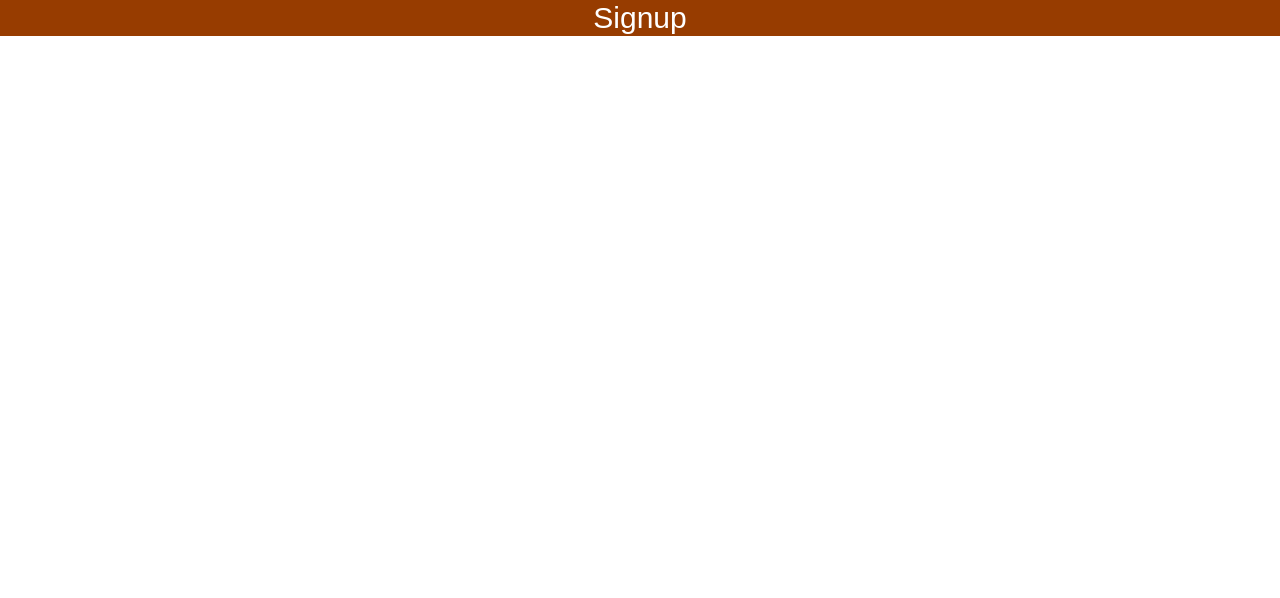
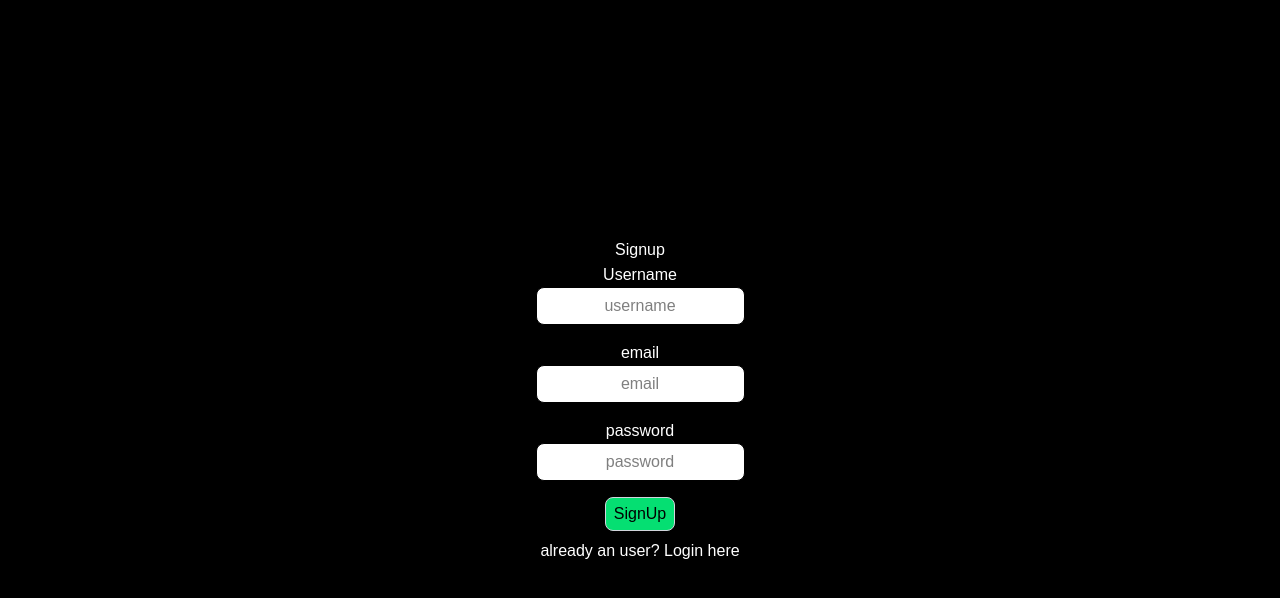
Before and after one commit to ASHUTOSH-A-49/Authenticator, a Next.js app: page /signup in a window 1280 px wide. Shown: the top 598 px of the page. Built offline with nearby package versions, Linux system fonts and the light colour scheme.

Commit message:
setting up config

```diff
--- a/package.json
+++ b/package.json
@@ -11,6 +11,7 @@
   "dependencies": {
     "axios": "^1.10.0",
     "bcrypt": "^6.0.0",
+    "bcryptjs": "^3.0.2",
     "jsonwebtoken": "^9.0.2",
     "mongoose": "^8.16.4",
     "next": "15.4.2",
--- a/src/app/login/page.tsx
+++ b/src/app/login/page.tsx
@@ -1,3 +1,57 @@
+"use client";
+import Link from "next/link";
+import React from "react";
+import { useRouter } from "next/navigation";
+import {axios} from "axios";
+
+
+
+
 export default function LoginPage(){
-    return <div className="flex-wrap bg-amber-800"><h1 className="text-center text-white text-3xl">Login</h1></div>
-}
+
+        // taking user data
+
+        const [user,setUser] = React.useState({
+                email:"",
+                password:"",
+                username:"",
+        })
+
+
+        const onSignup = async () =>{
+                // to take the data and then perfom signup
+        }
+        return(
+                <div className="flex flex-col items-center justify-center min-h-screen py-2 bg-black text-white">
+                        <h1>Login</h1>
+                        <hr />
+
+                        <label htmlFor="email">email</label>
+                        <input
+                        className="py-1.5 border mb-4 rounded-lg text-center bg-white text-black"
+                         type="text"
+                         id = "email"
+                         value = {user.email}
+                         onChange={(e)=>setUser({...user,email:e.target.value})}
+                         placeholder="email"
+                         />
+                        <label htmlFor="password">password</label>
+                        <input
+                        className="py-1.5 border mb-4 rounded-lg text-center bg-white text-black"
+                         type="password"
+                         id = "password"
+                         value = {user.password}
+                         onChange={(e)=>setUser({...user,password:e.target.value})}
+                         placeholder="password"
+                         />
+
+
+                         <button
+                         onClick={onSignup}
+                         className="p-1 mb-2 border border-gray-300 focus:outline-none rounded-lg cursor-pointer bg-green-400 text-black hover:bg-green-600 transition delay-50 duration-300 ease-in-out hover:scale-110 px-2"
+                         >Login</button>
+                         <Link href="/signup">new user? Signup here
+                         </Link>
+                </div>
+        )
+    }
--- /dev/null
+++ b/src/app/profile/[id]/page.tsx
@@ -0,0 +1,11 @@
+export default function UserProfile({params}:any){
+    return(
+        <div className="flex flex-col items-center justify-center min-h-screen py-2 ">
+
+            <h1>profile</h1>
+            <hr />
+            <p className="text-4xl">profile page <span className="text-black bg-purple-400 rounded p-1">{params.id}</span></p>
+
+        </div>
+    )
+}
--- /dev/null
+++ b/src/app/profile/page.tsx
@@ -0,0 +1,11 @@
+export default function ProfilePage(){
+    return(
+        <div className="flex flex-col items-center justify-center min-h-screen py-2 ">
+
+            <h1>profile</h1>
+            <hr />
+            <p>profile page</p>
+
+        </div>
+    )
+}
--- a/src/app/signup/page.tsx
+++ b/src/app/signup/page.tsx
@@ -1,3 +1,65 @@
+"use client";
+import Link from "next/link";
+import React from "react";
+import { useRouter } from "next/navigation";
+import {axios} from "axios";
+
+
+
+
 export default function SignupPage(){
-        return <div className="flex-wrap bg-amber-800"><h1 className="text-center text-white text-3xl">Signup</h1></div>
+
+        // taking user data
+
+        const [user,setUser] = React.useState({
+                email:"",
+                password:"",
+                username:"",
+        })
+
+
+        const onSignup = async () =>{
+                // to take the data and then perfom signup
+        }
+        return(
+                <div className="flex flex-col items-center justify-center min-h-screen py-2 bg-black text-white">
+                        <h1>Signup</h1>
+                        <hr />
+                        <label htmlFor="username">Username</label>
+                        <input
+                        className="py-1.5 border mb-4 rounded-lg text-center text-black bg-white"
+                         type="text"
+                         id = "username"
+                         value = {user.username}
+                         onChange={(e)=>setUser({...user,username:e.target.value})}
+                         placeholder="username"
+                         />
+                        <label htmlFor="email">email</label>
+                        <input
+                        className="py-1.5 border mb-4 rounded-lg text-center text-black bg-white"
+                         type="text"
+                         id = "email"
+                         value = {user.email}
+                         onChange={(e)=>setUser({...user,email:e.target.value})}
+                         placeholder="email"
+                         />
+                        <label htmlFor="password">password</label>
+                        <input
+                        className="py-1.5 border mb-4 rounded-lg text-center text-black bg-white"
+                         type="password"
+                         id = "password"
+                         value = {user.password}
+                         onChange={(e)=>setUser({...user,password:e.target.value})}
+                         placeholder="password"
+                         />
+
+
+                         <button
+                         onClick={onSignup}
+                         className="p-1 mb-2 border border-gray-300 focus:outline-none rounded-lg cursor-pointer bg-green-400 text-black hover:bg-green-600 transition delay-50 duration-300 ease-in-out hover:scale-110 px-2"
+                         >SignUp</button>
+                         <Link href="/login">already an user? Login here </Link>
+                </div>
+        )
+
 }
--- /dev/null
+++ b/src/dbConfig/dbConfig.ts
@@ -0,0 +1,23 @@
+import { error } from 'console'
+import mongoose from 'mongoose'
+
+
+
+export async function connect() {
+    try{
+        mongoose.connect(process.env.mongo_url!)
+        const connection = mongoose .connection
+
+        connection.on('connected',()=>{
+            console.log("Mongo DB connected successfully !!!")
+        })
+
+        connection.on('error',(err)=>{
+            console.log("An error occured while connecting to MONGO DB!"+err)
+            process.exit()
+        })
+    }catch(error){
+        console.log("Something went wrong!!")
+        console.log(error)
+    }
+}
```
Also changed, not shown: 1 other file (tests, documents, lock files or other folders).
